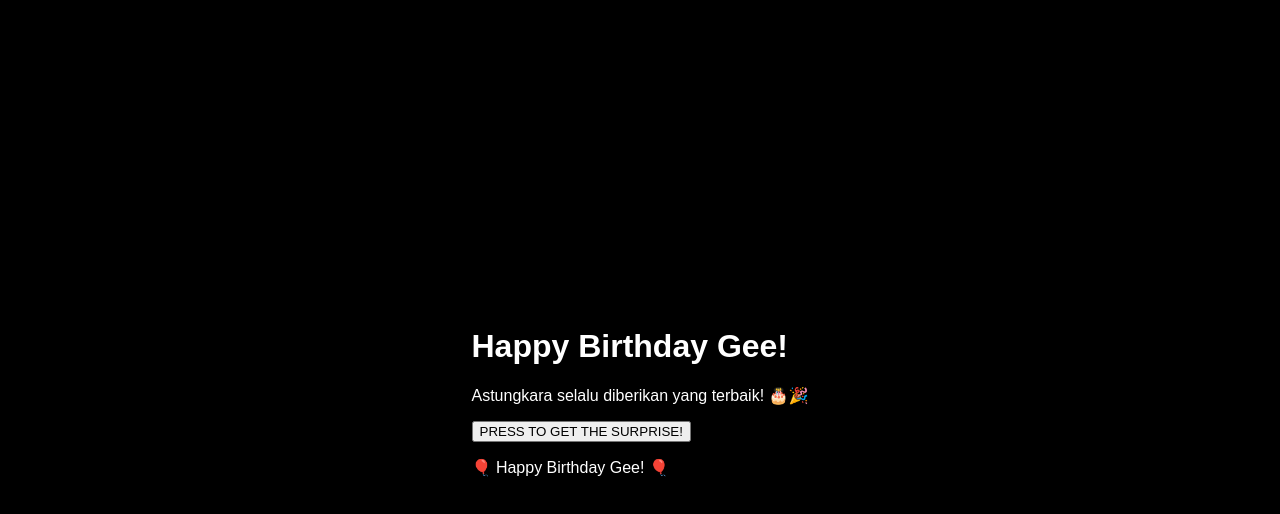
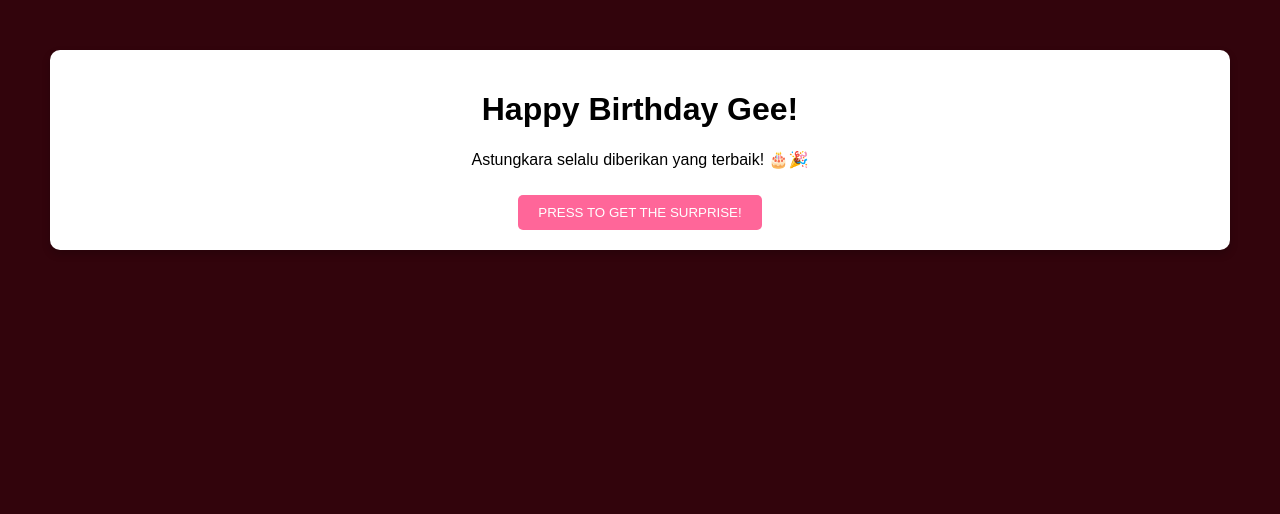
Before and after one commit to Saga10-dot/HappyBirthdayGee, a plain HTML site: page index.html in a window 1280 px wide. Drawn offline with Linux system fonts and the light colour scheme.

Commit message:
Update style.css

```diff
--- a/style.css
+++ b/style.css
@@ -1,35 +1,45 @@
-/* CSS - style.css */
 body {
+    font-family: Arial, sans-serif;
+    text-align: center;
+    background-color: #32040c;
     margin: 0;
+    padding: 50px;
     overflow: hidden;
-    background-color: black; /* Latar belakang hitam */
-    display: flex;
-    justify-content: center;
-    align-items: center;
-    height: 100vh;
+}
+
+.container {
+    position: relative;
+    z-index: 2;
+    background: white;
+    padding: 20px;
+    border-radius: 10px;
+    box-shadow: 0 4px 8px rgba(0, 0, 0, 0.2);
+}
+
+.hidden {
+    display: none;
+}
+
+button {
+    background-color: #ff6699;
     color: white;
-    font-family: Arial, sans-serif;
+    border: none;
+    padding: 10px 20px;
+    margin-top: 10px;
+    cursor: pointer;
+    border-radius: 5px;
 }
-.fireworks-container {
-    position: absolute;
-    width: 100%;
-    height: 100%;
-    display: flex;
-    justify-content: center;
-    align-items: center;
+
+button:hover {
+    background-color: #ff3366;
 }
-#fireworksCanvas {
-    position: absolute;
+
+canvas {
+    position: fixed;
     top: 0;
     left: 0;
     width: 100%;
     height: 100%;
+    z-index: 1;
+    pointer-events: none;
 }
-.message {
-    position: absolute;
-    font-size: 3rem;
-    font-weight: bold;
-    text-align: center;
-    opacity: 0;
-    transition: opacity 1s ease-in-out;
-}
```
